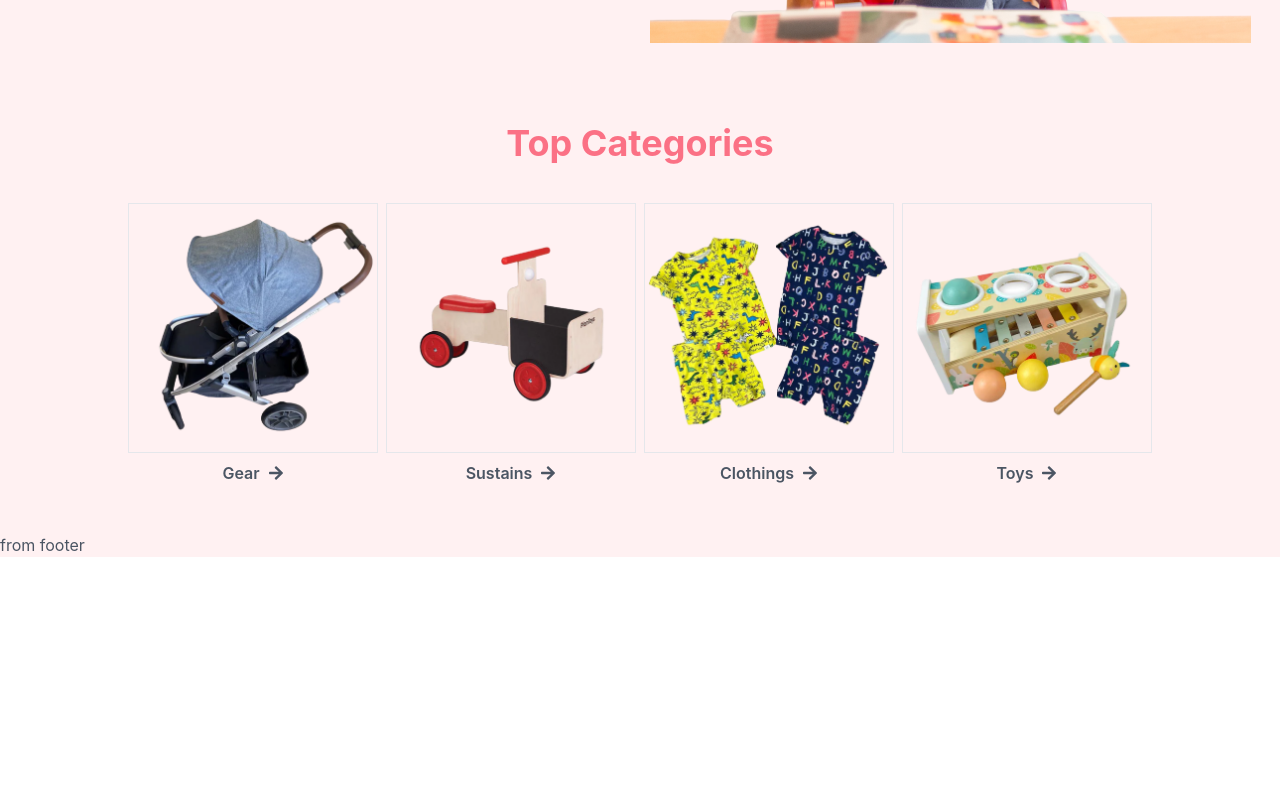
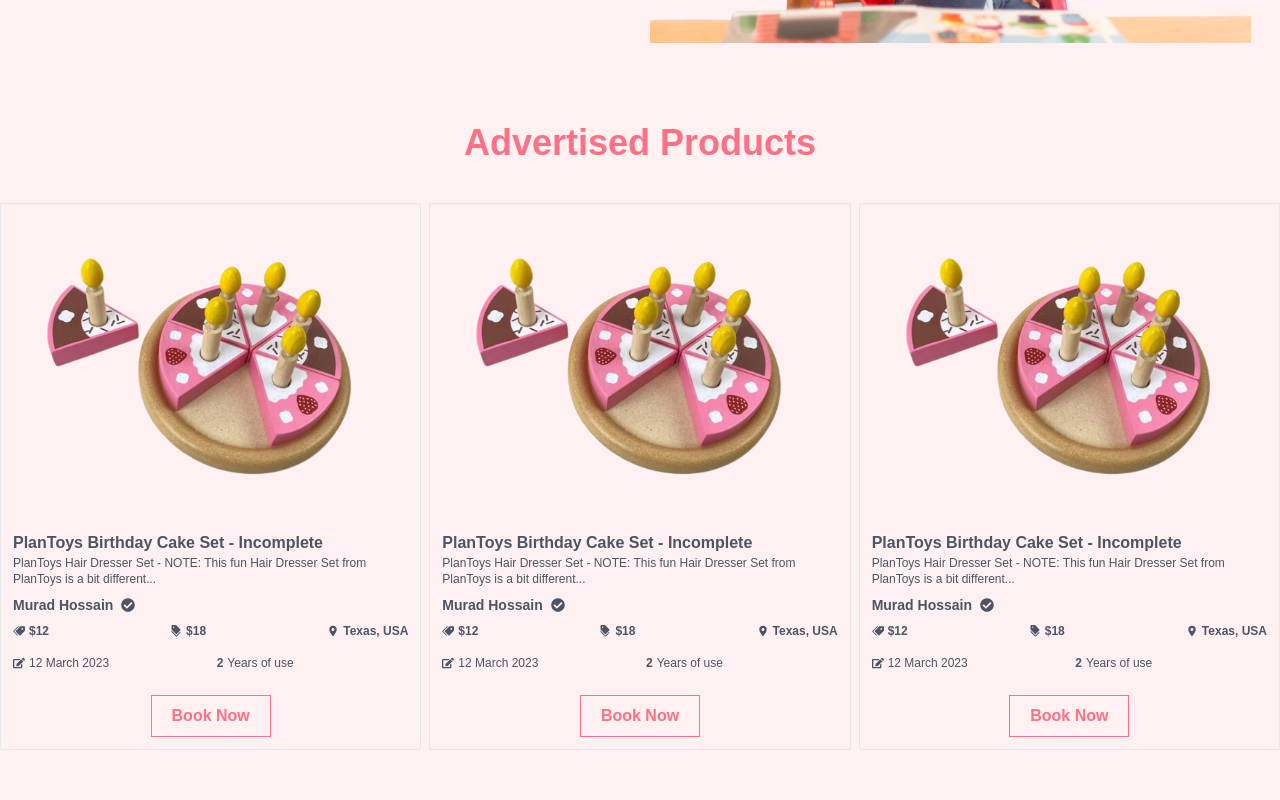
Before and after one commit to Murad501/baby-shop-client, a React (Create React App) app: page / in a window 1280 px wide. Shown: the part 500-1300 px from the top of the page. Before the commit the page ends 1057 px from the top, so only its background shows below. Built offline with nearby package versions, Linux system fonts and the light colour scheme; no server answers.

Commit message:
advertised products section added

```diff
--- /dev/null
+++ b/src/Components/ProductCard.js
@@ -0,0 +1,65 @@
+import React, { useContext } from "react";
+import { FaCheckCircle, FaEdit } from "react-icons/fa";
+import { IoLocationSharp } from "react-icons/io5";
+import { ImPriceTags } from "react-icons/im";
+import { MdDiscount } from "react-icons/md";
+import image from "../Assets/PlanToys.png";
+import { darkProvider } from "../Context/DarkContext";
+
+const ProductCard = () => {
+  const { isDark } = useContext(darkProvider);
+  return (
+    <div className={`card  max-w-lg mx-auto border ${isDark && 'border-gray-800'} rounded-sm`}>
+      <img src={image} alt="ProductImage" />
+
+      <div className="card-body p-3">
+        <div>
+          <h2 className="text-normal font-bold">
+            PlanToys Birthday Cake Set - Incomplete
+          </h2>
+          <p className="text-xs">
+            PlanToys Hair Dresser Set - NOTE: This fun Hair Dresser Set from
+            PlanToys is a bit different...
+          </p>
+        </div>
+        <div>
+          <span className="font-semibold text-sm flex justify-start items-center gap-2">
+            Murad Hossain <FaCheckCircle></FaCheckCircle>
+          </span>
+          <div className="flex gap-3 my-2 justify-between">
+            <span className="flex items-center gap-1 text-xs font-semibold">
+              <ImPriceTags></ImPriceTags> $12
+            </span>
+            <span className="flex items-center gap-1 text-xs font-semibold">
+              <MdDiscount></MdDiscount> $18
+            </span>
+            <span className="flex items-center gap-1 text-xs font-semibold">
+              <IoLocationSharp></IoLocationSharp> Texas, USA
+            </span>
+          </div>
+          <div className="text-sm grid grid-cols-2 gap-3 my-4 justify-between">
+            <span className="flex items-center gap-1 text-xs">
+              <FaEdit></FaEdit> 12 March 2023
+            </span>
+            <p className="flex items-center gap-1 text-xs">
+              <span className="font-semibold">2</span> Years of use
+            </p>
+          </div>
+        </div>
+        <div className="mx-auto">
+          <button
+            className={`${
+              isDark
+                ? "hover:text-gray-200 hover:border-gray-200 border-gray-800"
+                : "text-rose-400 border-rose-400"
+            } font-semibold px-5 border py-2`}
+          >
+            Book Now
+          </button>
+        </div>
+      </div>
+    </div>
+  );
+};
+
+export default ProductCard;
--- /dev/null
+++ b/src/Pages/Home/AdvertisedProducts/AdvertisedProducts.js
@@ -0,0 +1,25 @@
+import React, { useContext } from 'react';
+import ProductCard from '../../../Components/ProductCard';
+import { darkProvider } from '../../../Context/DarkContext';
+
+const AdvertisedProducts = () => {
+    const {isDark} = useContext(darkProvider)
+    return (
+        <div className="mt-10 mb-20 mx-auto">
+      <h1
+        className={`text-4xl font-bold text-center mb-10 ${
+          !isDark && "text-rose-400"
+        }`}
+      >
+        Advertised Products
+      </h1>
+      <div className="grid grid-cols-1 sm:grid-cols-2 lg:grid-cols-3  justify-center items-center gap-2">
+        <ProductCard></ProductCard>
+        <ProductCard></ProductCard>
+        <ProductCard></ProductCard>
+      </div>
+    </div>
+    );
+};
+
+export default AdvertisedProducts;
--- a/src/Pages/Home/Home.js
+++ b/src/Pages/Home/Home.js
@@ -1,4 +1,5 @@
 import React from 'react';
+import AdvertisedProducts from './AdvertisedProducts/AdvertisedProducts';
 import Hero from './Hero/Hero';
 import TopCategories from './TopCategories/TopCategories';
 
@@ -6,6 +7,7 @@ const Home = () => {
     return (
         <div>
             <Hero></Hero>
+            <AdvertisedProducts></AdvertisedProducts>
             <TopCategories></TopCategories>
         </div>
     );
--- a/src/index.css
+++ b/src/index.css
@@ -2,11 +2,11 @@
 @tailwind components;
 @tailwind utilities;
 
+@import url('https://fonts.googleapis.com/css2?family=Montserrat:wght@300;400;500;600;700;800;900&display=swap');
+
 body {
   margin: 0;
-  font-family: -apple-system, BlinkMacSystemFont, 'Segoe UI', 'Roboto', 'Oxygen',
-    'Ubuntu', 'Cantarell', 'Fira Sans', 'Droid Sans', 'Helvetica Neue',
-    sans-serif;
+  font-family: 'Montserrat', sans-serif;
   -webkit-font-smoothing: antialiased;
   -moz-osx-font-smoothing: grayscale;
 }
```
Also changed, not shown: src/Assets/PlanToys.png (added).
